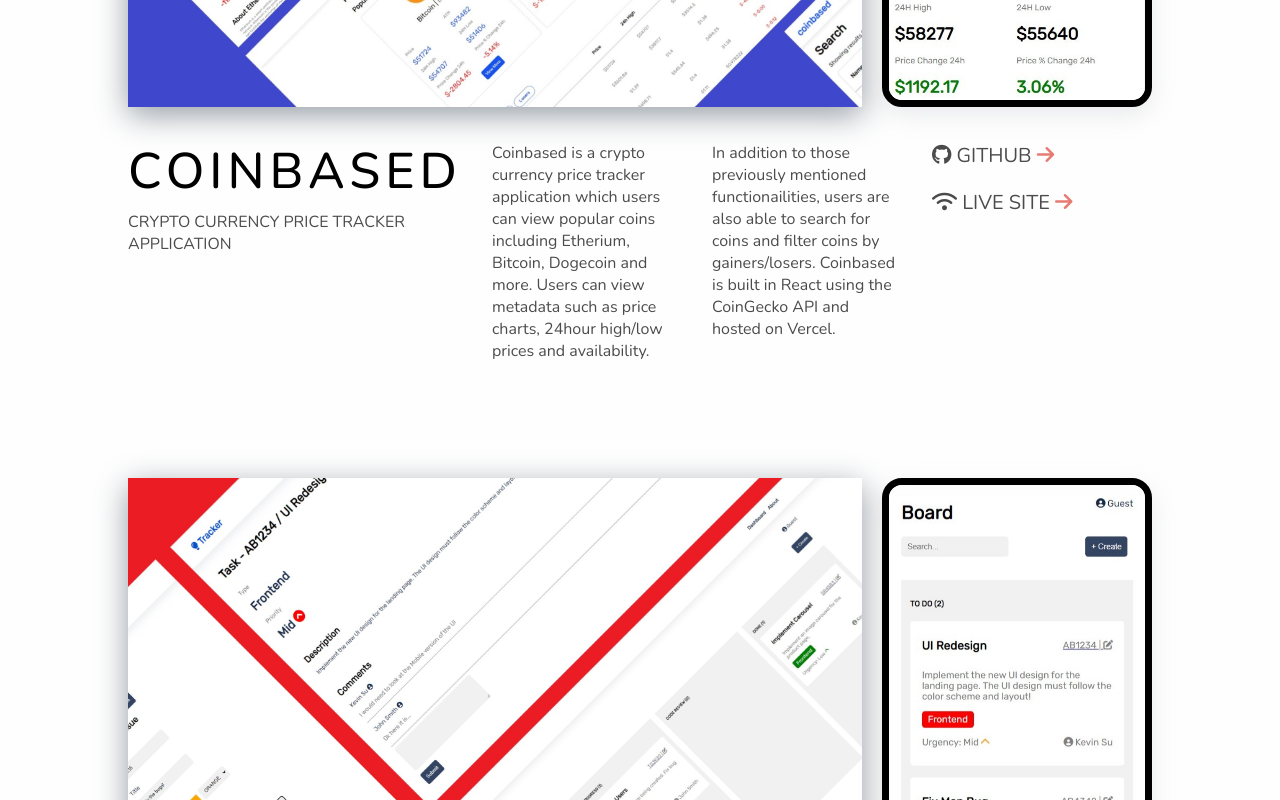
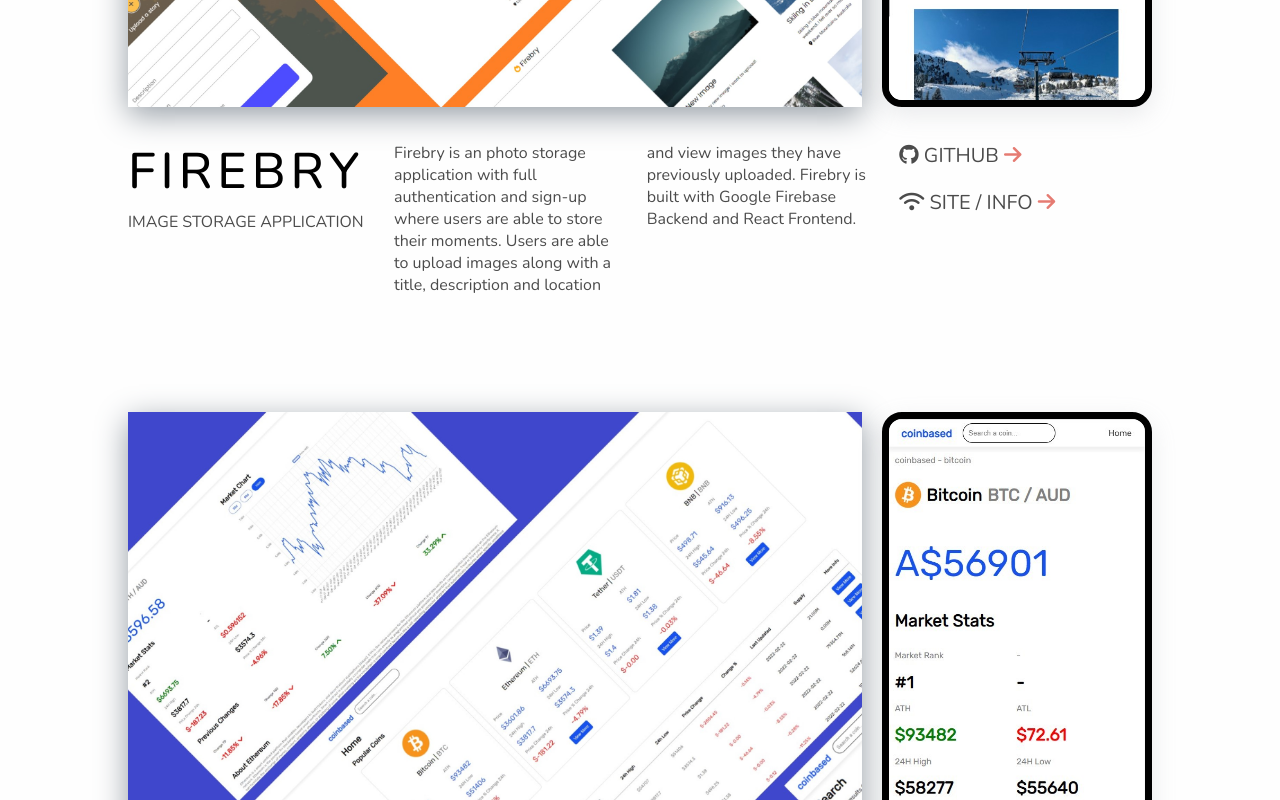
Before and after one commit to SuKaiwen/port, a React (Create React App) app: page / in a window 1280 px wide. Shown: the part 4000-4800 px from the top of the page. Built offline with nearby package versions, Linux system fonts and the light colour scheme.

Commit message:
small fixes

```diff
--- a/public/index.html
+++ b/public/index.html
@@ -2,7 +2,7 @@
 <html lang="en">
   <head>
     <meta charset="utf-8" />
-    <link rel="icon" href="%PUBLIC_URL%/favicon.ico" />
+    <link rel="icon" href="%PUBLIC_URL%/logo192.png" />
     <meta name="viewport" content="width=device-width, initial-scale=1" />
     <meta name="theme-color" content="#000000" />
     <meta
--- a/src/CSS/Landing.css
+++ b/src/CSS/Landing.css
@@ -18,7 +18,7 @@
     color: white !important;
 }
 
-.landing h1 {
+.main-text h1 {
     font-size: 50px;
     margin: 5px;
     font-weight: 500;
@@ -57,8 +57,8 @@
         text-align: center;
     }
 
-    .landing h1 {
-        font-size: 25px;
+    .main-text h1 {
+        font-size: 25px !important;
         margin: 5px;
         font-weight: 500;
     }
--- a/src/Components/ProjectCard.js
+++ b/src/Components/ProjectCard.js
@@ -20,7 +20,7 @@
                 </div>
                 <div>
                     <a href = {props.githubLink} target="_blank"><p><i class="fab fa-github"></i> GITHUB <i class="fa-solid fa-arrow-right red-color"></i></p></a>
-                    {props.siteLink && <a href = {props.siteLink} target="_blank"><p><i class="fas fa-wifi"></i> LIVE SITE <i class="fa-solid fa-arrow-right red-color"></i></p></a>}
+                    {props.siteLink && <a href = {props.siteLink} target="_blank"><p><i class="fas fa-wifi"></i> SITE / INFO <i class="fa-solid fa-arrow-right red-color"></i></p></a>}
                 </div>
             </div>
         </div>
--- a/src/Data/ProjectsData.js
+++ b/src/Data/ProjectsData.js
@@ -10,6 +10,16 @@
 import FirebryMobile from "../Images/FirebryMobile.jpg";
 
 const mainData = [
+    {
+        name: "FIREBRY",
+        subName: "IMAGE STORAGE APPLICATION",
+        desc1: "Firebry is an photo storage application with full authentication and sign-up where users are able to store their moments. Users are able to upload images along with a title, description and location",
+        desc2: "and view images they have previously uploaded. Firebry is built with Google Firebase Backend and React Frontend.",
+        githubLink: "https://github.com/SuKaiwen/Firebry",
+        siteLink: "/firebry",
+        mainImage: Firebry,
+        mobileImage: FirebryMobile
+    },
     {
         name: "COINBASED",
         subName: "CRYPTO CURRENCY PRICE TRACKER APPLICATION",
@@ -39,16 +49,6 @@
         siteLink: "https://movie-app-v4-six.vercel.app/",
         mainImage: movies,
         mobileImage: movieMobile
-    },
-    {
-        name: "FIREBRY",
-        subName: "IMAGE STORAGE APPLICATION",
-        desc1: "Firebry is an photo storage application where users are able to store their moments. Users are able to upload images along with a title, description and location",
-        desc2: "and view images they have previously uploaded. Firebry is built with Google Firebase Backend and React Frontend.",
-        githubLink: "https://github.com/SuKaiwen/Firebry",
-        siteLink: "/firebry",
-        mainImage: Firebry,
-        mobileImage: FirebryMobile
     }
 ]
 
--- a/src/Pages/Firebry.js
+++ b/src/Pages/Firebry.js
@@ -7,6 +7,9 @@
 import firebryupload from '../Images/firebryupload.JPG';
 
 function Firebry(props) {
+
+    document.title = "Kevin Su - Firebry";
+
     return (
         <div>
             <div className = "firebry-landing" id = "about">
@@ -18,7 +21,8 @@
                     <h2>Summary</h2>
                     <div className = "heading-text">
                         <p>Firebry is an image hosting website created using <span className = "bold">Firebase Backend</span> and <span className = "bold">React Frontend</span>.
-                        Users are able to create an account, login, update password and add/upload images with an associated title, description and location and it will store it to the database with a click of a button.</p>
+                        Users are able to create an account, login, update password and add/upload images with an associated title, description and location and it will store it to the database with a click of a button.
+                        Visit the <a href="https://github.com/SuKaiwen/Firebry" className = "bold"><i class="fa-brands fa-github"></i> Github Repository.</a></p>
                     </div>
                 </div>
                 <div className = "main-grid">
```
Also changed, not shown: public/logo192.png.
